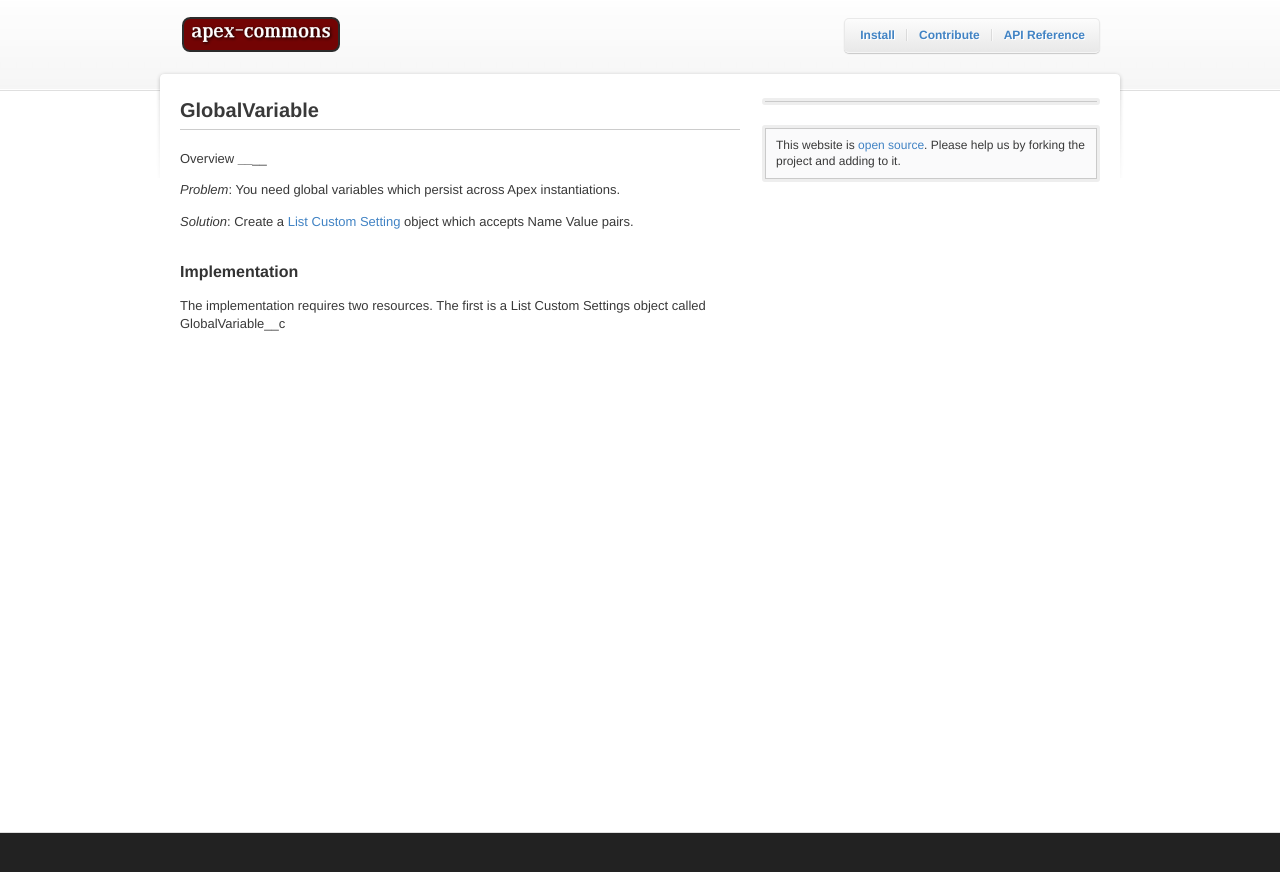
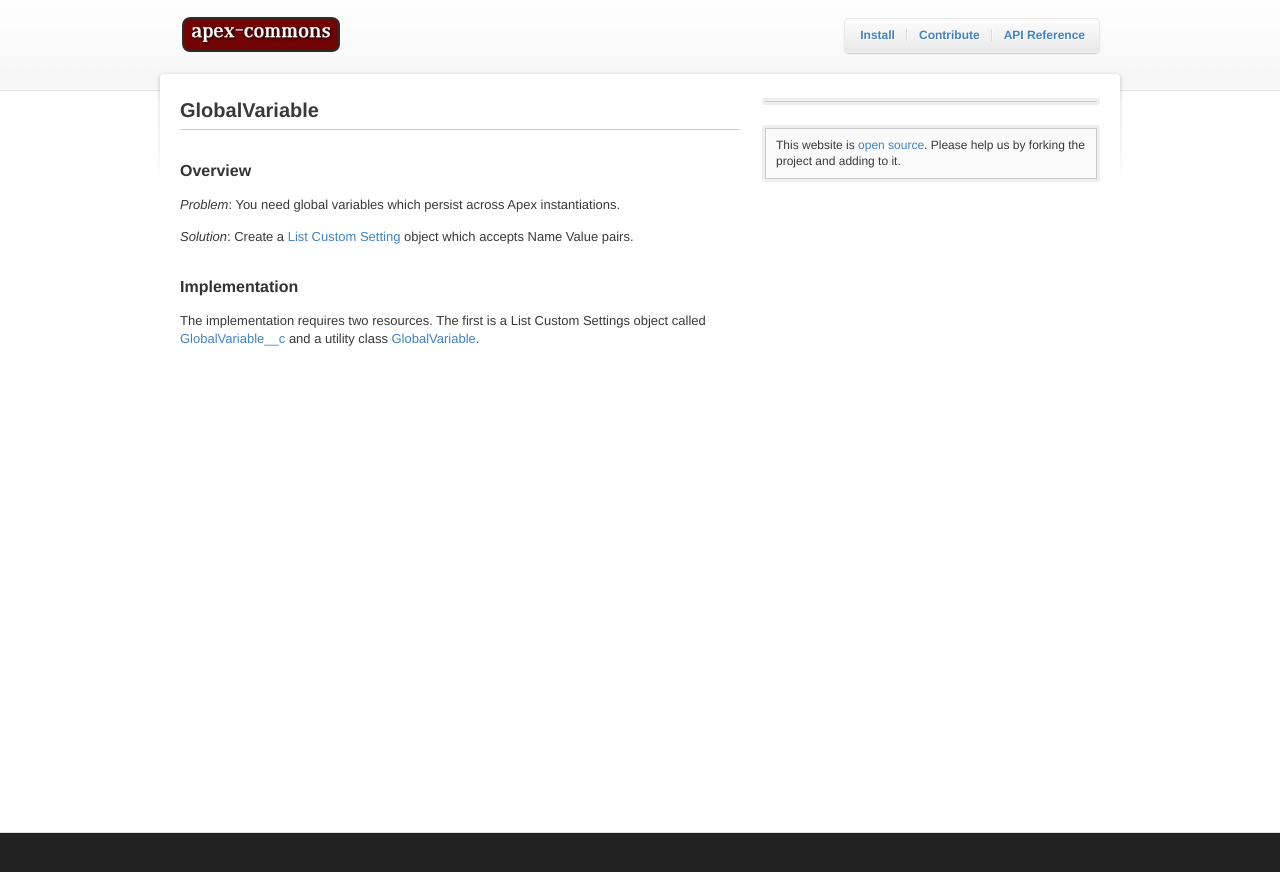
Before and after one commit to apex-commons/apex-commons.github.com, a Jekyll site: the page built from _posts/2011-05-11-globalvariable.markdown, in a window 1280 px wide. Shown: the top 872 px of the page. Built offline with Jekyll 4.4.1, drawn with Linux system fonts in a browser that asks for light colours.

Commit message:
Edited _posts/2011-05-11-globalvariable.markdown via GitHub

```diff
--- a/_posts/2011-05-11-globalvariable.markdown
+++ b/_posts/2011-05-11-globalvariable.markdown
@@ -5,7 +5,7 @@
 ---
 
 Overview
-________
+--------
 
 _Problem_:  You need global variables which persist across Apex instantiations.
 
@@ -14,4 +14,4 @@
 Implementation
 --------------
 
-The implementation requires two resources.  The first is a List Custom Settings object called GlobalVariable__c
+The implementation requires two resources.  The first is a List Custom Settings object called [GlobalVariable__c](https://github.com/apex-commons/base/blob/master/src/objects/GlobalVariable__c.object) and a utility class [GlobalVariable](https://github.com/apex-commons/base/blob/master/src/classes/GlobalVariable.cls).
```
